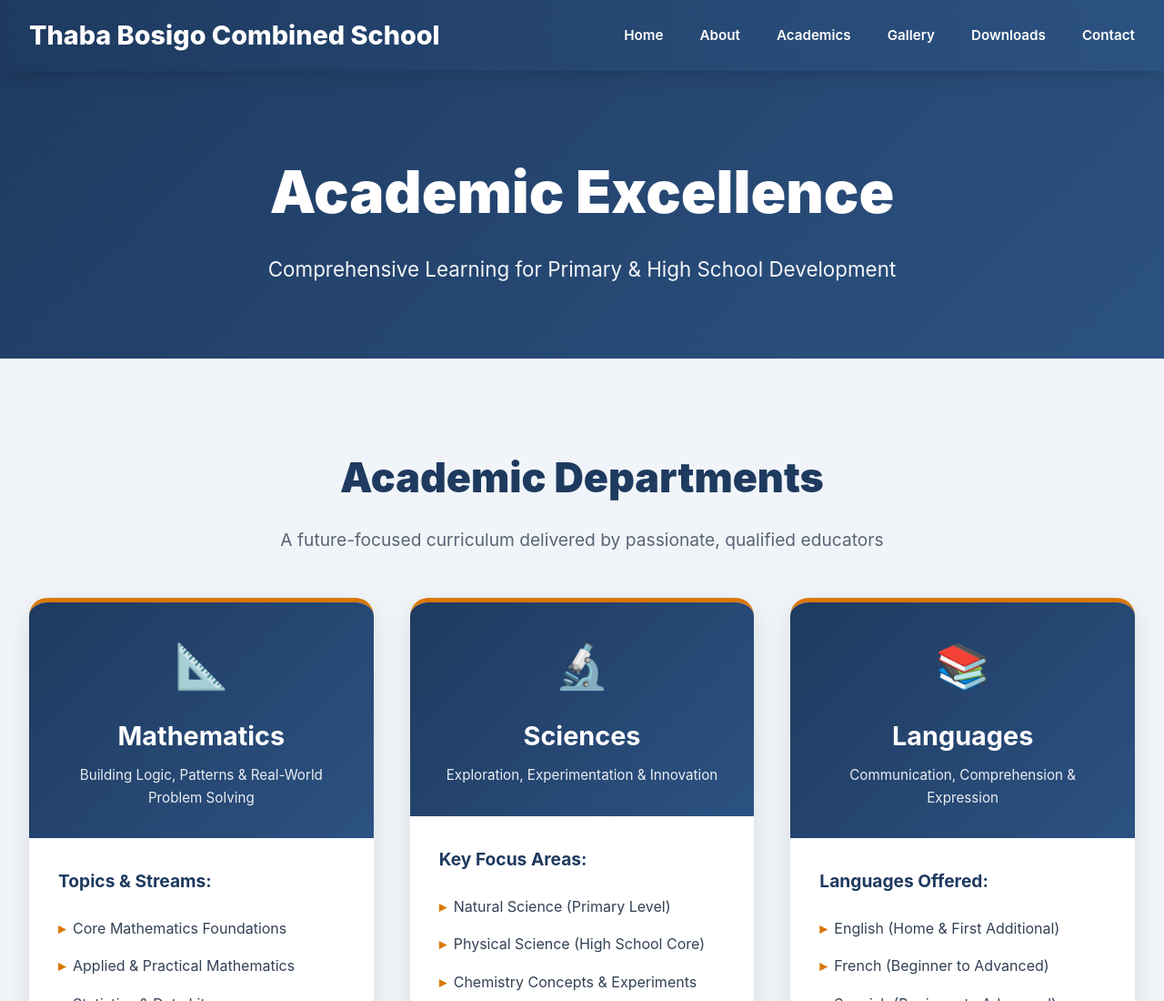
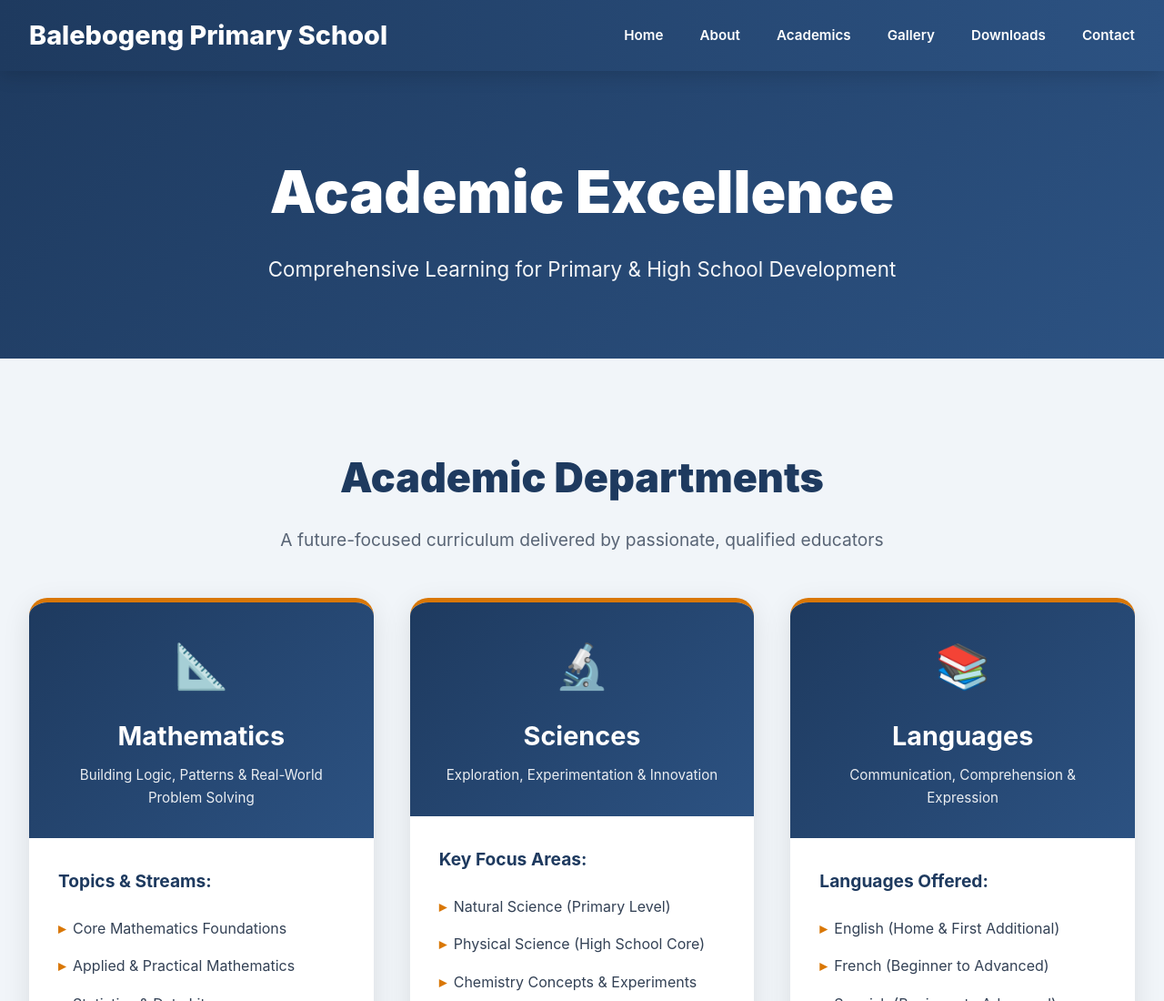
Before and after one commit to Kobe-1416/publicEd, a plain HTML site: page Github Website/Complete Website/HTML/academics.html in a window 1280 px wide. Shown: the top 1100 px of the page at 91% size. Drawn offline with Linux system fonts and the light colour scheme.

Commit message:
Update academics.html

```diff
--- a/Github Website/Complete Website/HTML/academics.html
+++ b/Github Website/Complete Website/HTML/academics.html
@@ -4,7 +4,7 @@
     <meta charset="UTF-8">
     <meta name="viewport" content="width=device-width, initial-scale=1.0">
     <link rel="stylesheet" href="../CSS/academics.css">
-    <title>Academics - Thaba Bosigo Combined School</title>
+    <title>Academics - Balebogeng Primary School</title>
     <style>
 
     </style>
@@ -13,7 +13,7 @@
     <!-- Navigation -->
     <nav>
         <div class="nav-container">
-            <a href="index.html" class="logo">Thaba Bosigo Combined School</a>
+            <a href="index.html" class="logo">Balebogeng Primary School</a>
             <button class="menu-toggle" onclick="toggleMenu()">☰</button>
             <ul class="nav-links" id="navLinks">
                 <li><a href="index.html">Home</a></li>
```
